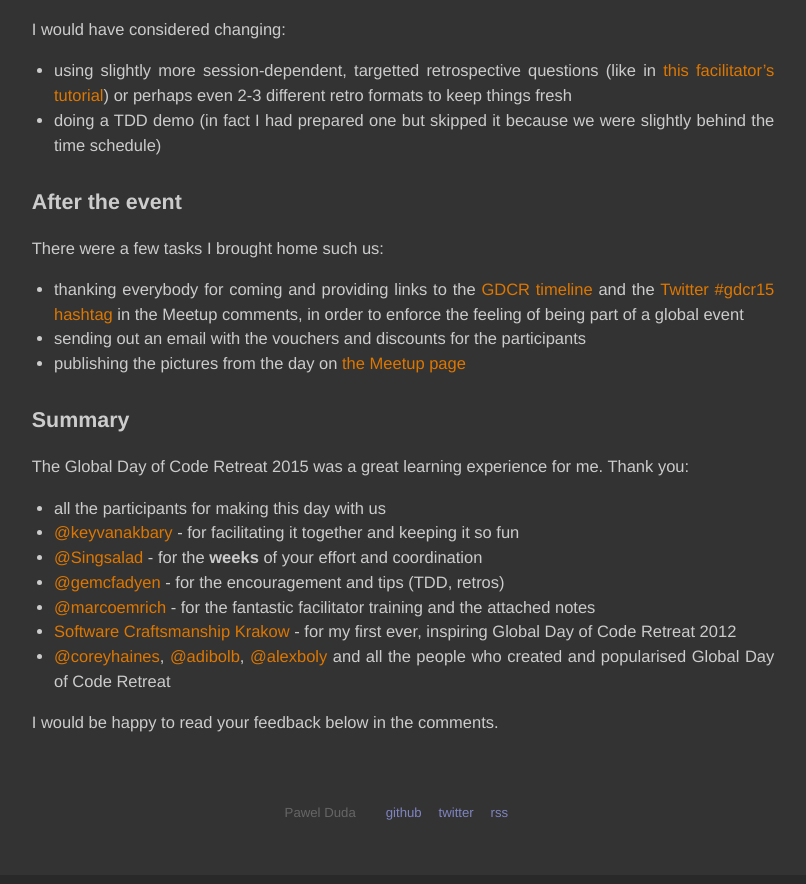
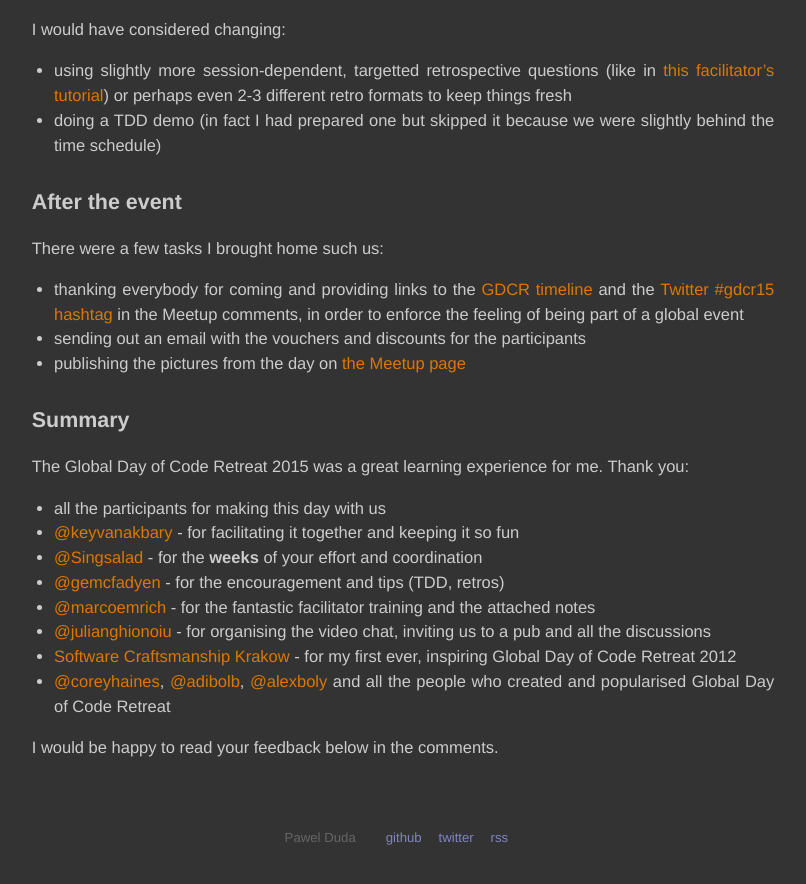
Before and after one commit to unclejamal/unclejamal.github.io, a Jekyll site: the page built from _posts/2015-11-15-facilitating-gdcr.markdown, in a window 1280 px wide and 900 px high, scrolled down 3224 px. Shown: the top 884 px of the window, without its empty margins (237-1043 px from the left). Built offline with Jekyll 4.4.1, drawn with Linux system fonts in a browser that asks for light colours; Markdown is read by kramdown in place of the engine named in the settings; comment, search, counter and statistics services are not loaded.

Commit message:
minor fix for GDCR2015

```diff
--- a/_posts/2015-11-15-facilitating-gdcr.markdown
+++ b/_posts/2015-11-15-facilitating-gdcr.markdown
@@ -113,6 +113,7 @@ The Global Day of Code Retreat 2015 was a great learning experience for me. Than
 - [@Singsalad](http://twitter.com/Singsalad) - for the **weeks** of your effort and coordination
 - [@gemcfadyen](http://twitter.com/gemcfadyen) - for the encouragement and tips (TDD, retros)
 - [@marcoemrich](http://twitter.com/marcoemrich) - for the fantastic facilitator training and the attached notes
+- [@julianghionoiu](http://twitter.com/julianghionoiu) - for organising the video chat, inviting us to a pub and all the discussions
 - [Software Craftsmanship Krakow](http://www.meetup.com/sc-krk/events/90017372) - for my first ever, inspiring Global Day of Code Retreat 2012
 - [@coreyhaines](http://twitter.com/coreyhaines), [@adibolb](http://twitter.com/adibolb), [@alexboly](http://twitter.com/alexboly) and all the people who created and popularised Global Day of Code Retreat
 
```
